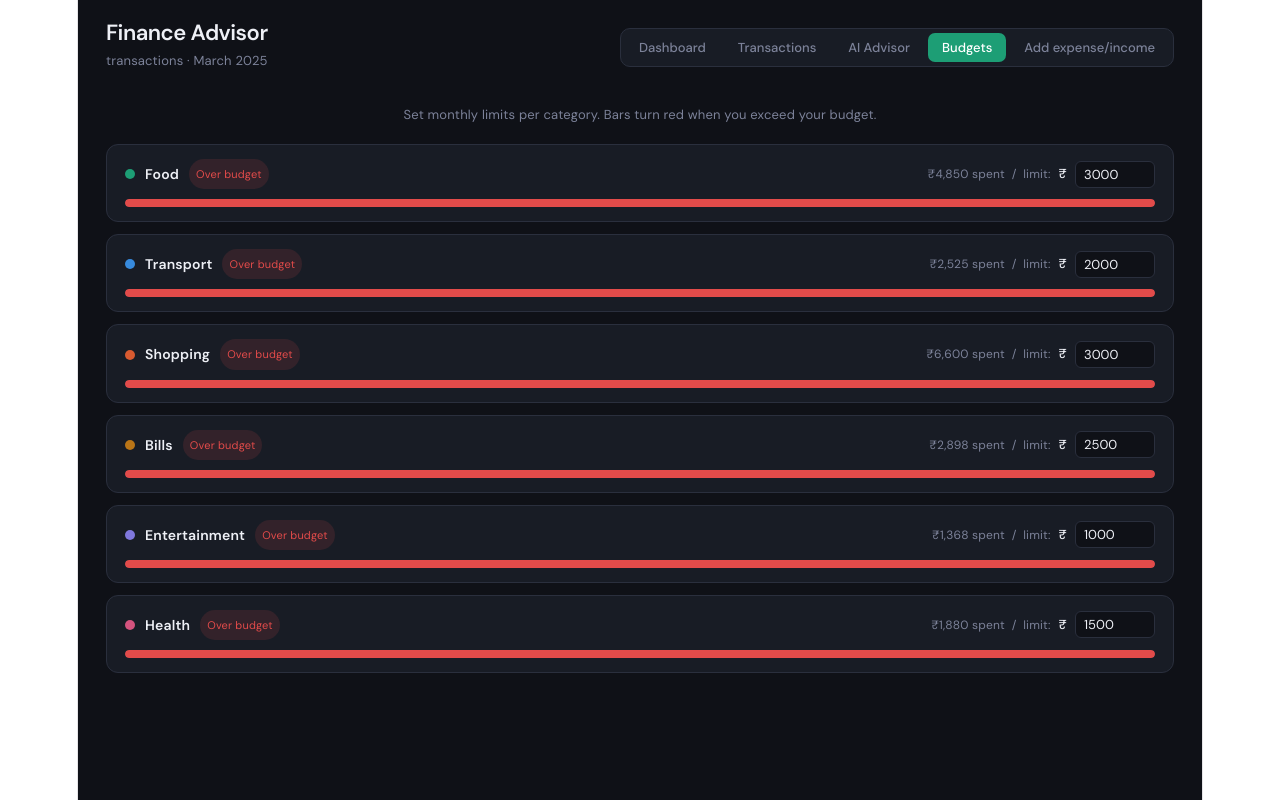
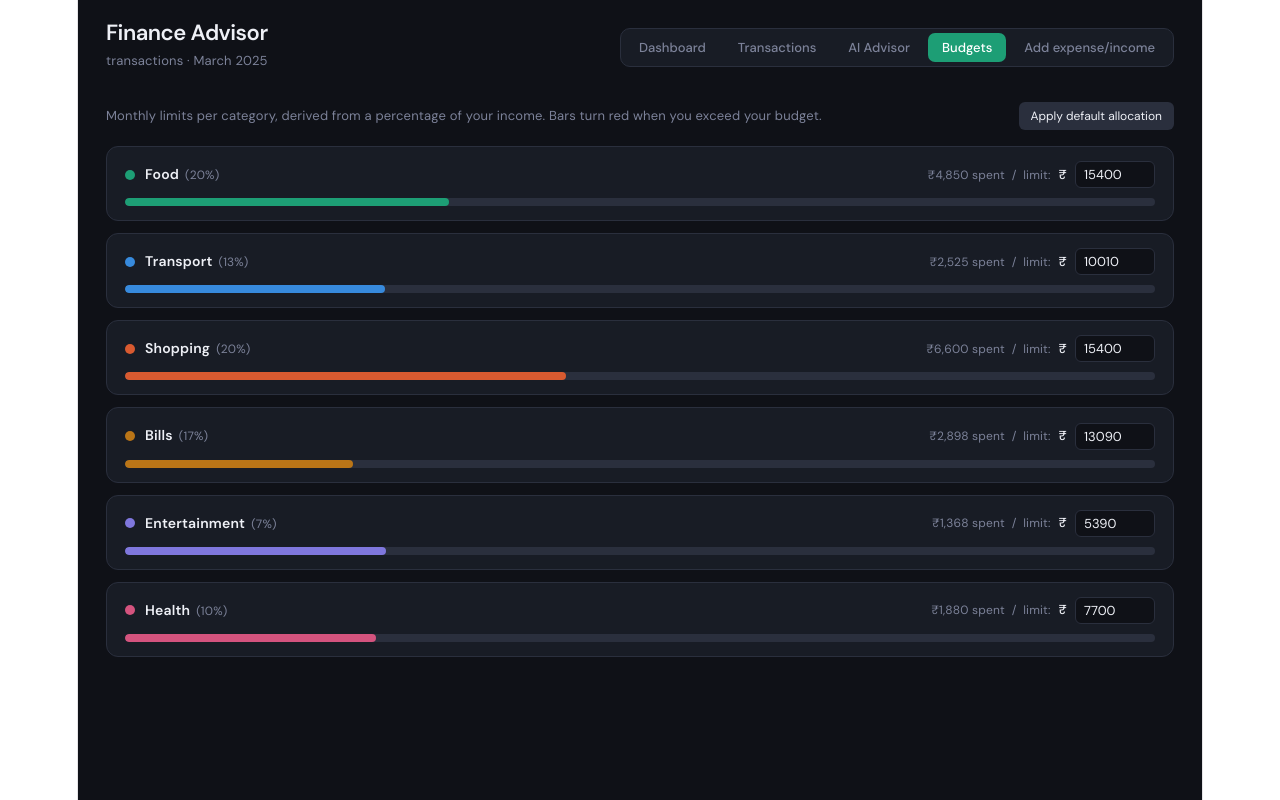
Before and after one commit to RidDevs/Equilateral, a React (Vite) app in the folder finance-app/: page / in a window 1280 px wide. Both pictures are taken after a click on the button "Budgets". Built offline with nearby package versions, Linux system fonts and the light colour scheme.

Commit message:
percentage based Budget system done

```diff
--- a/finance-app/src/App.jsx
+++ b/finance-app/src/App.jsx
@@ -4,7 +4,7 @@ import Dashboard from "./pages/Dashboard";
 import Transactions from "./pages/Transactions";
 import Chat from "./pages/Chat";
 import Budgets from "./pages/Budget";
-import Expenses from "./pages/expenses";
+import Expenses from "./pages/Expenses";
 
 export default function App() {
   const [tab, setTab] = useState("Dashboard");
--- a/finance-app/src/constants/index.js
+++ b/finance-app/src/constants/index.js
@@ -32,14 +32,24 @@ export const SAMPLE_TRANSACTIONS = [
   { id: 30, date: "2025-03-30", description: "Uber ride",             amount: -260,  type: "expense", category: "Transport" },
 ];
 
-export const DEFAULT_BUDGETS = {
-  Food: 3000,
-  Transport: 2000,
-  Shopping: 3000,
-  Bills: 2500,
-  Entertainment: 1000,
-  Health: 1500,
+// Budget allocations as percentage of total income (shown in Budget page & used for defaults)
+export const BUDGET_PERCENTAGES = {
+  Food: 0.20,
+  Transport: 0.13,
+  Shopping: 0.20,
+  Bills: 0.17,
+  Entertainment: 0.07,
+  Health: 0.10,
 };
+
+export function getDefaultBudgets(totalIncome = 50000) {
+  const income = totalIncome > 0 ? totalIncome : 50000;
+  const budgets = {};
+  for (const [cat, pct] of Object.entries(BUDGET_PERCENTAGES)) {
+    budgets[cat] = Math.round(income * pct);
+  }
+  return budgets;
+}
 
 export const CATEGORY_COLORS = {
   Food: "#1D9E75",
--- a/finance-app/src/context/FinanceContext.jsx
+++ b/finance-app/src/context/FinanceContext.jsx
@@ -6,7 +6,7 @@ const FinanceContext = createContext(null);
 export function FinanceProvider({ children }) {
   // Initialize hooks inside the provider
   const transactionsData = useTransactions();
-  const budgetsData = useBudgets();
+  const budgetsData = useBudgets(transactionsData.transactions);
   const goalsData = useGoals();
 
   // Combine data logically into a single state
--- a/finance-app/src/hooks/index.js
+++ b/finance-app/src/hooks/index.js
@@ -1,5 +1,5 @@
 import { useState, useEffect, useCallback } from "react";
-import { SAMPLE_TRANSACTIONS, DEFAULT_BUDGETS } from "../constants";
+import { SAMPLE_TRANSACTIONS, getDefaultBudgets } from "../constants";
 
 // ─── useTransactions ─────────────────────────────────────────────────────────
 export function useTransactions() {
@@ -28,13 +28,18 @@ export function useTransactions() {
 }
 
 // ─── useBudgets ───────────────────────────────────────────────────────────────
-export function useBudgets() {
+export function useBudgets(transactions = []) {
+  // Compute total income from transactions
+  const totalIncome = transactions
+    .filter((tx) => tx.type === "income")
+    .reduce((sum, tx) => sum + tx.amount, 0);
+
   const [budgets, setBudgets] = useState(() => {
     try {
       const saved = localStorage.getItem("fin_budgets");
-      return saved ? JSON.parse(saved) : DEFAULT_BUDGETS;
+      return saved ? JSON.parse(saved) : getDefaultBudgets(totalIncome);
     } catch {
-      return DEFAULT_BUDGETS;
+      return getDefaultBudgets(totalIncome);
     }
   });
 
@@ -42,7 +47,7 @@ export function useBudgets() {
     localStorage.setItem("fin_budgets", JSON.stringify(budgets));
   }, [budgets]);
 
-  return { budgets, setBudgets };
+  return { budgets, setBudgets, totalIncome };
 }
 
 // ─── useGoals ─────────────────────────────────────────────────────────────────
--- a/finance-app/src/pages/Budget.jsx
+++ b/finance-app/src/pages/Budget.jsx
@@ -1,13 +1,13 @@
 import { useMemo, useState } from "react";
-import { CATEGORY_COLORS } from "../constants";
+import { CATEGORY_COLORS, BUDGET_PERCENTAGES, getDefaultBudgets } from "../constants";
 
 import { useFinance } from "../context/FinanceContext";
 
 // ─── Budget ───────────────────────────────────────────────────────────────────
-// Category limits and progress vs actual spending.
+// Category limits and progress vs actual spending. Uses BUDGET_PERCENTAGES for defaults.
 
 export default function Budget() {
-  const { budgets, setBudgets, transactions } = useFinance();
+  const { budgets, setBudgets, transactions, totalIncome } = useFinance();
   const [editCat, setEditCat] = useState(null);
   const catTotals = useMemo(() => {
     const t = {};
@@ -19,13 +19,40 @@ export default function Budget() {
     return t;
   }, [transactions]);
 
+  const handleResetToDefaults = () => {
+    setBudgets(getDefaultBudgets(totalIncome || 50000));
+  };
+
   return (
     <div style={{ display: "flex", flexDirection: "column", gap: 12 }}>
       <div
-        style={{ fontSize: 13, color: "var(--muted)", marginBottom: 4 }}
+        style={{
+          display: "flex",
+          justifyContent: "space-between",
+          alignItems: "center",
+          flexWrap: "wrap",
+          gap: 8,
+          marginBottom: 4,
+        }}
       >
-        Set monthly limits per category. Bars turn red when you exceed your
-        budget.
+        <div style={{ fontSize: 13, color: "var(--muted)" }}>
+          Monthly limits per category, derived from a percentage of your income.
+          Bars turn red when you exceed your budget.
+        </div>
+        <button
+          onClick={handleResetToDefaults}
+          style={{
+            padding: "6px 12px",
+            background: "var(--border)",
+            border: "none",
+            borderRadius: 6,
+            color: "var(--text)",
+            fontSize: 12,
+            cursor: "pointer",
+          }}
+        >
+          Apply default allocation
+        </button>
       </div>
 
       {Object.entries(budgets).map(([cat, limit]) => {
@@ -72,6 +99,18 @@ export default function Budget() {
                   }}
                 >
                   {cat}
+                  {BUDGET_PERCENTAGES[cat] != null && (
+                    <span
+                      style={{
+                        fontWeight: 400,
+                        color: "var(--muted)",
+                        marginLeft: 6,
+                        fontSize: 12,
+                      }}
+                    >
+                      ({Math.round((BUDGET_PERCENTAGES[cat] || 0) * 100)}%)
+                    </span>
+                  )}
                 </span>
                 {over && (
                   <span
```
